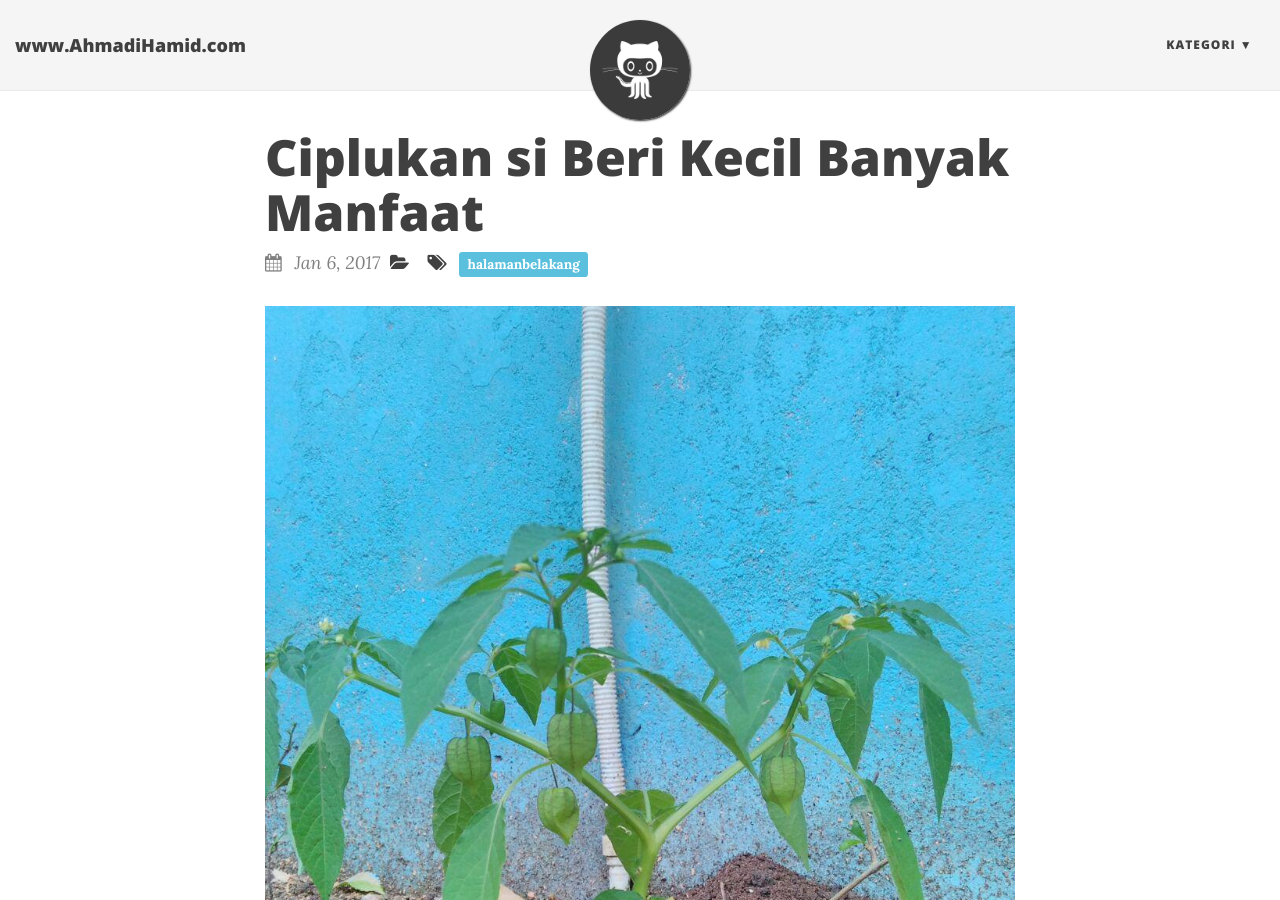
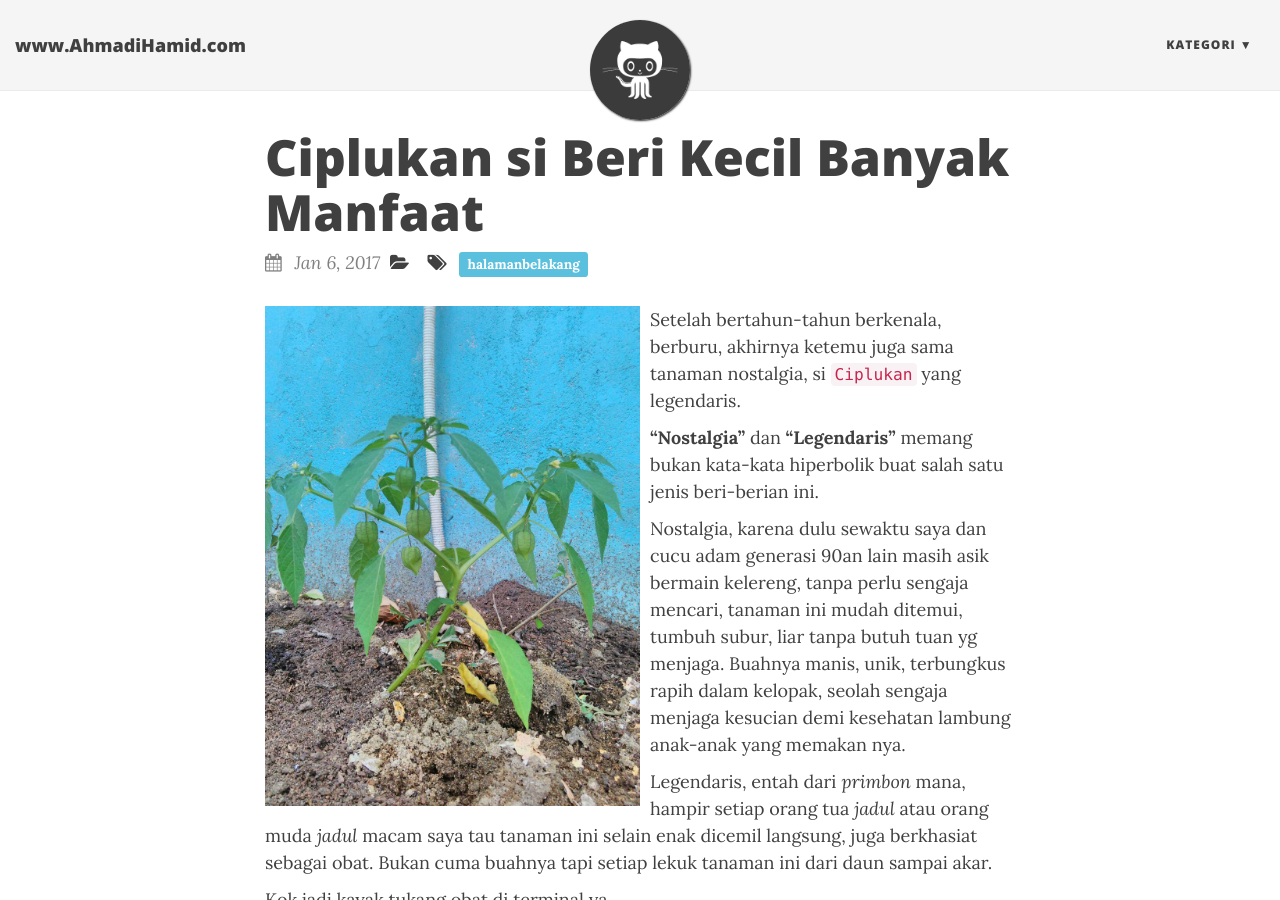
Before and after one commit to ahmadihamid/ahmadihamid.github.io, a Jekyll site: the page built from _posts/2017-01-06-Ciplukan.md, in a window 1280 px wide and 900 px high. Built offline with Jekyll 4.4.1, drawn with Linux system fonts in a browser that asks for light colours; nearby versions of some CDN libraries; comment, search, counter and statistics services are not loaded.

Commit message:
Update 2017-01-06-Ciplukan.md

```diff
--- a/_posts/2017-01-06-Ciplukan.md
+++ b/_posts/2017-01-06-Ciplukan.md
@@ -6,7 +6,7 @@ comments: true
 author: ahmadi
 ---
 
-<img border="0" src="/img/ciplukan.jpg" style="float:left; margin-right:10px"/>
+<img border="0" src="/img/ciplukan.jpg" width="50%" style="float:left; margin-right:10px"/>
 
 Setelah bertahun-tahun berkenala, berburu, akhirnya ketemu juga sama tanaman nostalgia, si `Ciplukan` yang legendaris.
 
```
